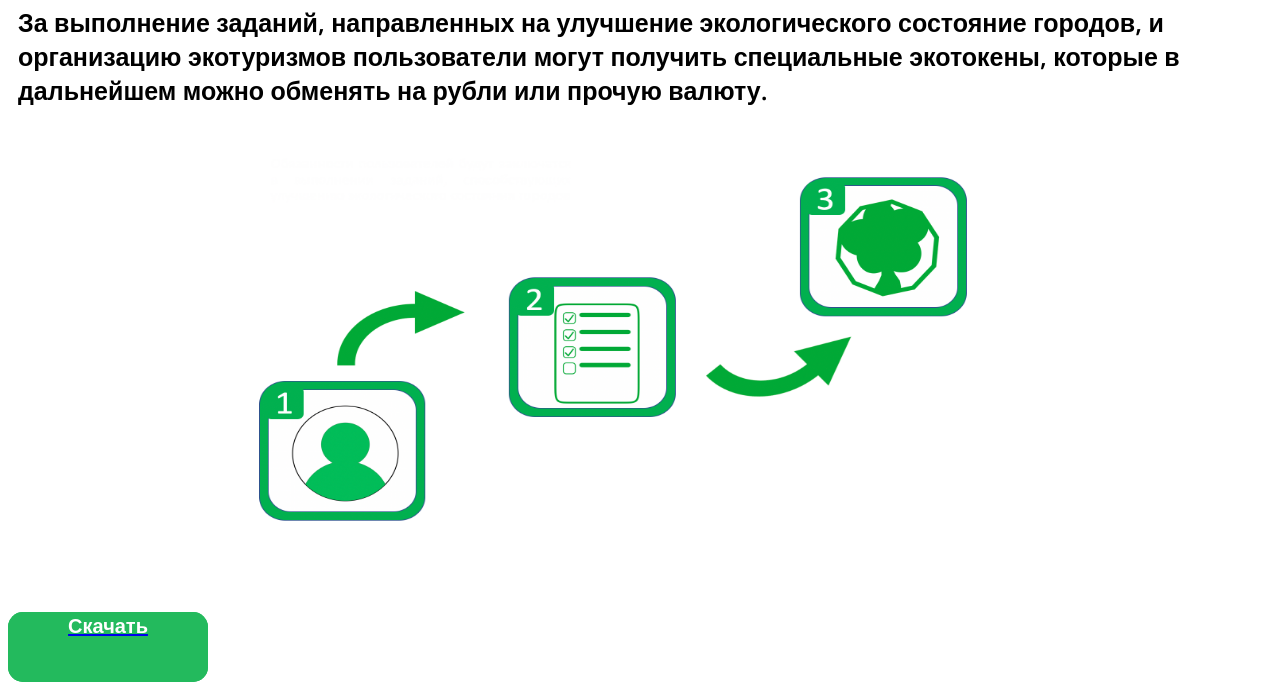
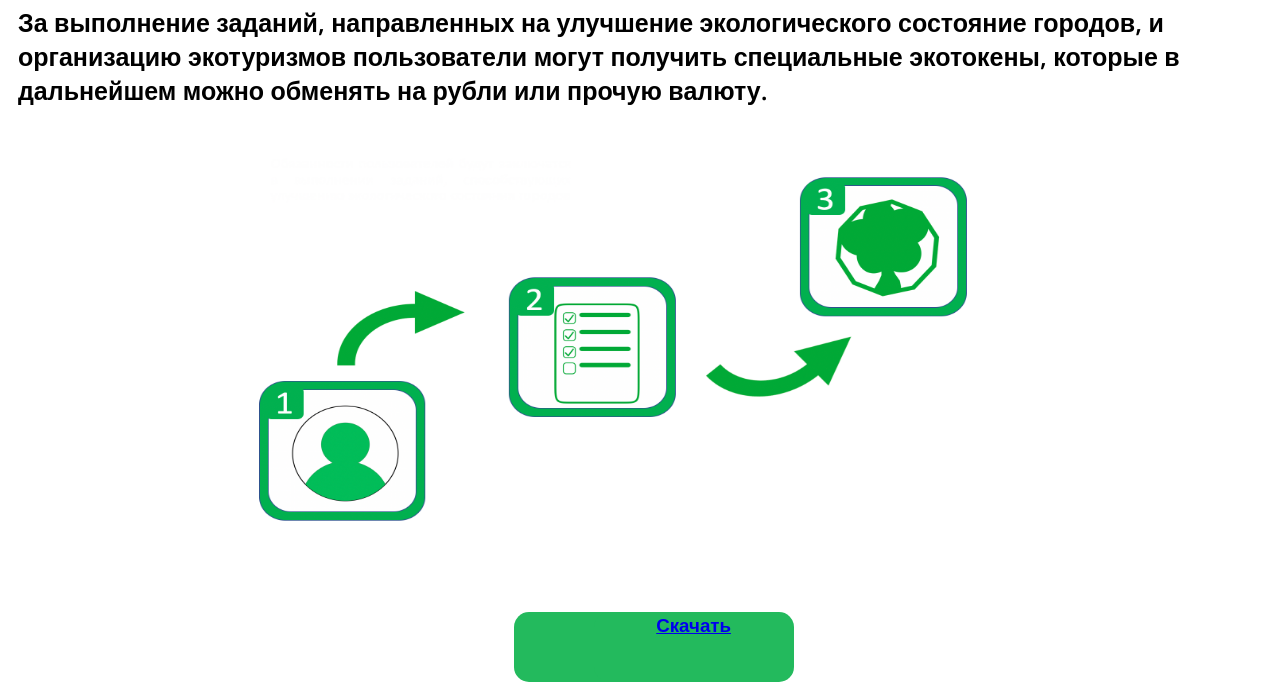
Before and after one commit to Fanya29/Fanya29.github.io, a plain HTML site: page index.html in a window 1280 px wide. Shown: the part 648-1338 px from the top of the page. Drawn offline with nearby package versions, Linux system fonts and the light colour scheme.

Commit message:
Update index.css

```diff
--- a/index.css
+++ b/index.css
@@ -57,9 +57,11 @@ h2{
     border-radius: 15px;
     width: 200px;
     height: 70px;
+    margin-left:40%;
+    margin-right: 60%;
 }
 
-h3{
+.fourth_block__install__button__text{
     color: white;
     font-size: 20px;
 }
```
